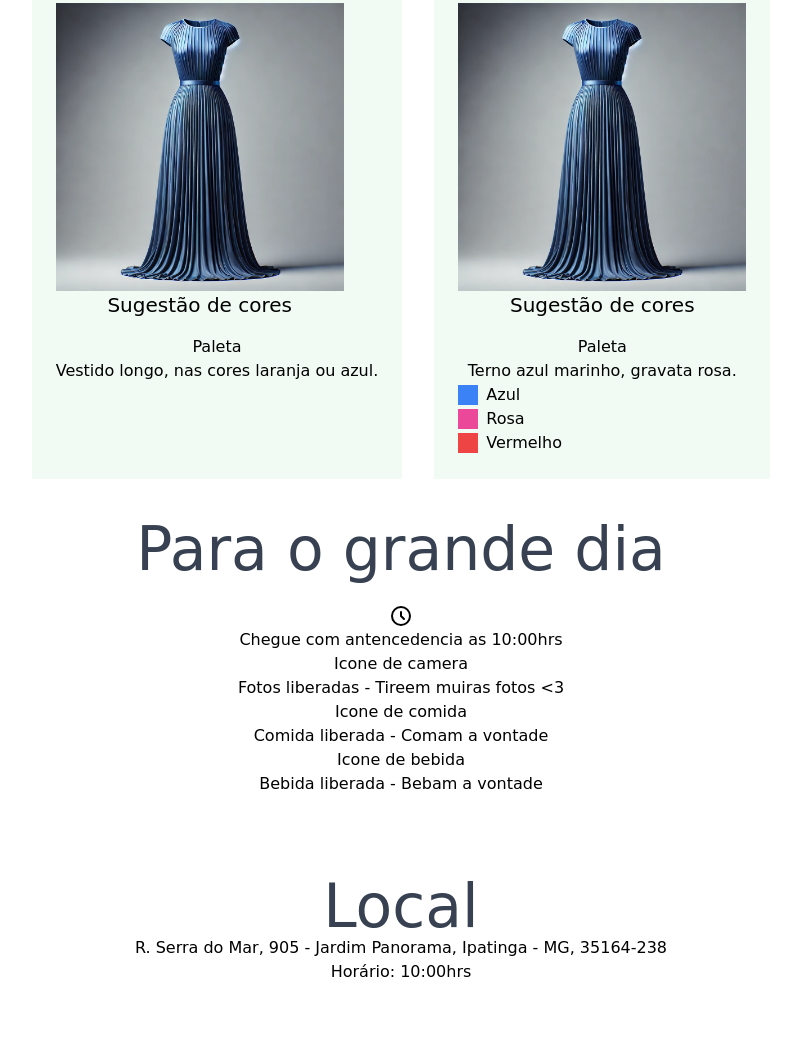
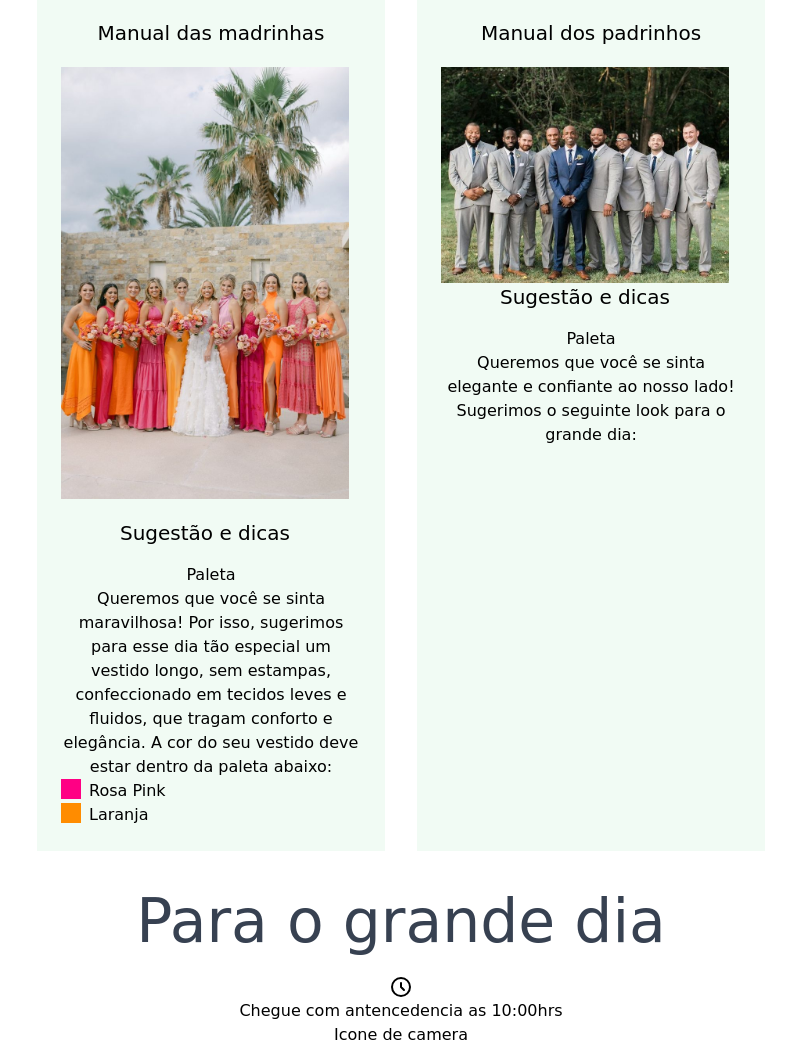
Before and after one commit to jenaroaaugusto/projeto2025, a plain HTML site: page index.html in a window 1280 px wide. Shown: the part 1140-2191 px from the top of the page, without its empty margins (239-1040 px from the left). Drawn offline with nearby package versions, Linux system fonts and the light colour scheme; a web font is replaced by a local one.

Commit message:
AJustando imagens

```diff
--- a/index.html
+++ b/index.html
@@ -144,11 +144,13 @@
         </a>
       </div>
     </header>
-    <section class="h-full flex justify-center">
+    <section class="h-full flex justify-center w-full">
       <div class="container text-center mb-5">
         <h1 class="text-6xl pb-5 monsieur-la-doulaise-regular py-5">Emília <br>& <br>Jenáro</h1>
-        <p class="text-2xl delius-regular ">Estamos muito felizes em compartilhar este momento com vocês!
-          <br> Aqui você encontra todas as informações sobre o nosso casamento.
+        <p class="text-2xl delius-regular "> Nosso grande dia está chegando e queremos que todos se sintam especiais e prontos para celebrar conosco!
+          <br>Por isso, preparamos algumas orientações com muito carinho para que cada um de vocês
+          tenha uma participação inesquecível neste momento tão importante.
+
         </p>
       </div>
     </section>
@@ -220,44 +222,43 @@
             <div class="flex grid ">
               <div class="md:w-1/2 p-2">
                 <div class="card flex flex-col w-72">
-                  <img src="imagens/vestido.webp" class="card-img-top" alt="Presente 1">
+                  <img src="imagens/paleta1.jpg" class="card-img-top" alt="Presente 1">
                   <div class="card-body">
-                    <h5 class="card-title text-xl">Sugestão de cores</h5>
+                    <h5 class="card-title text-xl pt-5">Sugestão e dicas</h5>
                   </div>
                 </div>
               </div>
               <div class=" p-2">
                 <h4>Paleta</h4>
-                <p>Vestido longo, nas cores laranja ou azul.</p>
+                <p class="w-[300px]">Queremos que você se sinta maravilhosa! Por isso, sugerimos para esse dia tão especial um vestido longo, sem estampas, confeccionado em tecidos leves e fluidos, que tragam conforto e elegância. A cor do seu vestido deve estar dentro da paleta abaixo:</p>
                 </p>
+                <ul>
+                  <li class="flex items">
+                    <div class="w-5 h-5 bg-[#ff0084] inline-block mr-2"></div>Rosa Pink
+                  </li>
+                  <li class="flex items">
+                    <div class="w-5 h-5 bg-[#ff8c00] inline-block mr-2"></div>Laranja
+                  </li>
+
+                </ul>
               </div>
             </div>
           </div>
-          <div class="flex flex-col justify-center bg-[#F1FBF4] p-4">
+          <div class="flex flex-col justify-start bg-[#F1FBF4] p-4">
             <h1 class=" text-xl py-3">Manual dos padrinhos</h1>
             <div class="flex grid ">
               <div class="md:w-1/2 p-2">
                 <div class="card flex flex-col w-72">
-                  <img src="imagens/vestido.webp" class="card-img-top" alt="Presente 1">
+                  <img src="imagens/paleta2.jpeg" class="card-img-top" alt="Presente 1">
                   <div class="card-body">
-                    <h5 class="card-title text-xl">Sugestão de cores</h5>
+                    <h5 class="card-title text-xl">Sugestão e dicas</h5>
                   </div>
                 </div>
               </div>
-              <div class=" p-2 text-center">
+              <div class=" p-2">
                 <h4>Paleta</h4>
-                <p>Terno azul marinho, gravata rosa.</p>
-                <ul class="list-group">
-                  <li class="list-group-item flex items-center">
-                    <div class="w-5 h-5 bg-blue-500 inline-block mr-2"></div>Azul
-                  </li>
-                  <li class="list-group-item flex items-center">
-                    <div class="w-5 h-5 bg-pink-500 inline-block mr-2"></div>Rosa
-                  </li>
-                  <li class="list-group-item flex items-center">
-                    <div class="w-5 h-5 bg-red-500 inline-block mr-2"></div>Vermelho
-                  </li>
-                </ul>
+                <p class="w-[300px]">Queremos que você se sinta elegante e confiante ao nosso lado! Sugerimos o seguinte look para o grande dia:</p>
+                </p>
               </div>
             </div>
           </div>
```
Also changed, not shown: resto.html (added, +21 -0 lines), imagens/paleta1.jpg (added), imagens/paleta2.jpeg (added).
